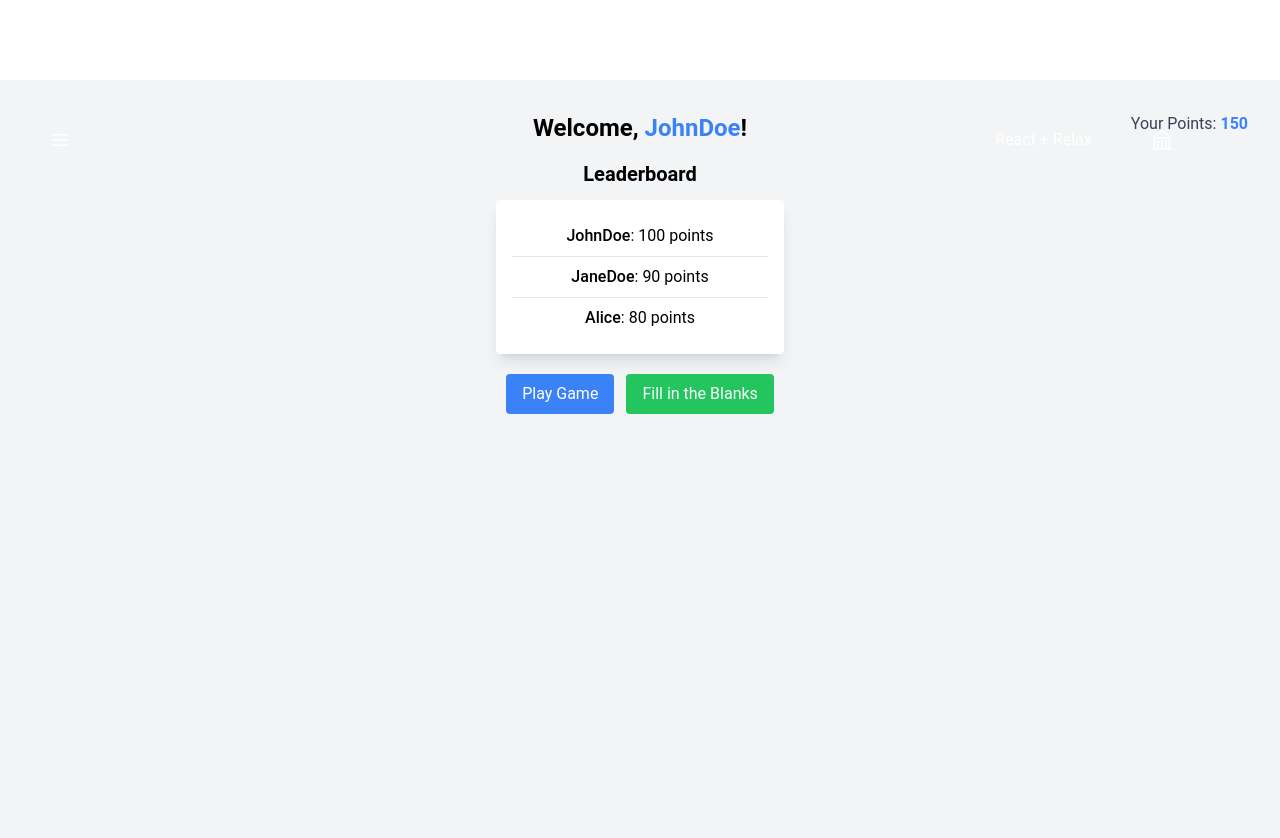
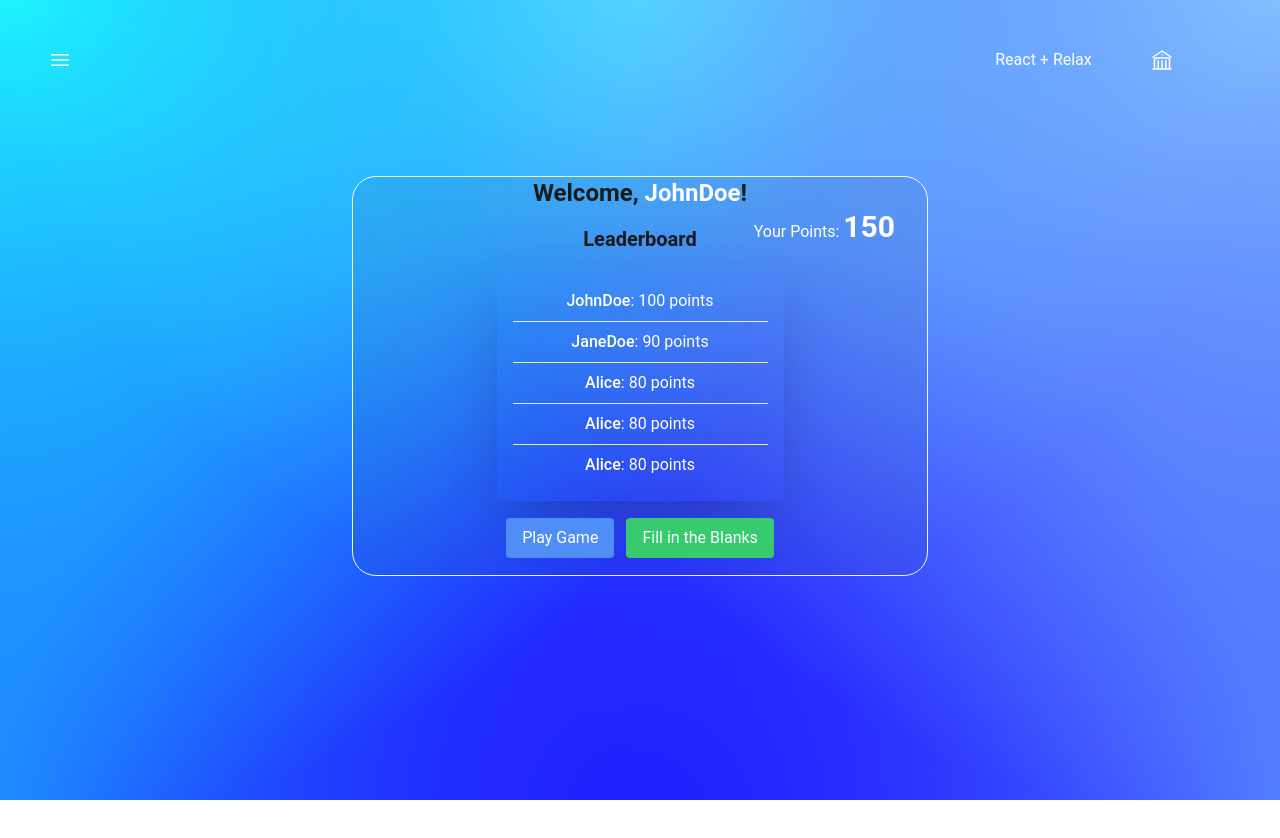
Before and after one commit to ishaaq08/react-and-relax, a React (Vite) app in the folder client/: page /dashboard in a window 1280 px wide. Shown: the top 838 px of the page. After the commit the page ends 800 px from the top, so only its background shows below. Built offline with nearby package versions, Linux system fonts and the light colour scheme.

Commit message:
styling profile page

```diff
--- a/client/src/pages/HowToPage1/index.jsx
+++ b/client/src/pages/HowToPage1/index.jsx
@@ -1,13 +1,22 @@
 import { useEffect } from 'react';
 import { BeginGame, BreakDurationForm, HowToPlay } from '../../components';
 import { useData } from '../../contexts';
+import background5 from '../../assets/background5.svg';
+
+const bgStyles = {
+  backgroundImage: `url(${background5})`, // Use the 'url' function to specify the image path // Adjust to your preference
+  backgroundSize: 'cover',
+  backgroundPosition: 'center', // Adjust to your preference
+  // backgroundRepeat: 'no-repeat',
+  height: '100vh',
+  // Set the desired height of your hero section
+};
 
 const index = () => {
-
-  const { setSession } = useData()
+  const { setSession } = useData();
   useEffect(() => {
-    setSession(1)
-  },[])
+    setSession(1);
+  }, []);
 
   return (
     <div className="bg-[#023E8A] h-screen">
--- a/client/src/pages/dashboard/index.jsx
+++ b/client/src/pages/dashboard/index.jsx
@@ -1,61 +1,79 @@
-import React, { useState } from "react"
-import { useNavigate } from "react-router-dom"
+import React, { useState } from 'react';
+import { useNavigate } from 'react-router-dom';
+import background5 from '../../assets/background5.svg';
+
+const bgStyles = {
+  backgroundImage: `url(${background5})`, // Use the 'url' function to specify the image path // Adjust to your preference
+  backgroundSize: 'cover',
+  backgroundPosition: 'center', // Adjust to your preference
+  // backgroundRepeat: 'no-repeat',
+  height: '100vh',
+  // Set the desired height of your hero section
+};
 
 function Dashboard() {
-	const [username, setUsername] = useState("JohnDoe")
-	const [userPoints, setUserPoints] = useState(150)
-	const Navigate = useNavigate()
+  const [username, setUsername] = useState('JohnDoe');
+  const [userPoints, setUserPoints] = useState(150);
+  const Navigate = useNavigate();
   const leaderboard = [
-		{ username: "JohnDoe", score: 100 },
-		{ username: "JaneDoe", score: 90 },
-		{ username: "Alice", score: 80 },
-	]
+    { username: 'JohnDoe', score: 100 },
+    { username: 'JaneDoe', score: 90 },
+    { username: 'Alice', score: 80 },
+    { username: 'Alice', score: 80 },
+    { username: 'Alice', score: 80 },
+  ];
 
   const handlePlayButtonClick = () => {
-		Navigate("/games/how-to-play/fill-in-the-blanks")
+    Navigate('/games/how-to-play/fill-in-the-blanks');
 
-		console.log("Play button clicked")
-	}
+    console.log('Play button clicked');
+  };
 
   const handleFillInTheBlanksClick = () => {
-		console.log("Fill in the Blanks button clicked")
-	}
+    console.log('Fill in the Blanks button clicked');
+  };
 
   return (
-		<div className="dashboard p-8 bg-gray-100 min-h-screen mt-20 relative">
-			<div className="absolute top-8 right-8 text-gray-700">
-				Your Points:{" "}
-				<span className="font-bold text-blue-500">{userPoints}</span>
+    <div
+      style={bgStyles}
+      className="dashboard p-8 bg-gray-100 min-h-screen relative opacity-90"
+    >
+
+
+      <div className="text-center mt-36 max-w-xl h-[50vh] flex justify-center bg-blue-900 rounded-3xl bg-clip-padding backdrop-filter backdrop-blur-lg bg-opacity-10 border border-slate-100 items-center flex-col mx-auto">
+				<div className="absolute top-8 right-8 text-white">
+        Your Points:{' '}
+        <span className="font-bold text-3xl text-white">{userPoints}</span>
       </div>
-
-			<div className="text-center max-w-xl mx-auto">
         <h1 className="text-2xl font-bold mb-4">
-					Welcome, <span className="text-blue-500">{username}</span>!
+          Welcome, <span className="text-white">{username}</span>!
         </h1>
         <h2 className="text-xl font-semibold mb-3">Leaderboard</h2>
-				<ul className="bg-white p-4 rounded shadow-lg w-1/2 mx-auto">
+        <ul className="bg-transparent p-4 shadow-2xl text-white w-1/2 mx-auto ">
           {leaderboard.map((player, index) => (
             <li key={index} className="border-b last:border-0 py-2">
-							<span className="font-medium">{player.username}</span>:{" "}
+              <span className="font-medium">{player.username}</span>:{' '}
               {player.score} points
             </li>
           ))}
         </ul>
+        <div className='flex justify-center items-center h-[100px]'>
           <button
             onClick={handlePlayButtonClick}
-					className="mt-5 py-2 px-4 bg-blue-500 text-white rounded hover:bg-blue-600 transition duration-200 mr-3"
+            className=" py-2 px-4 bg-blue-500 text-white rounded hover:bg-blue-600 transition duration-200 mr-3"
           >
             Play Game
           </button>
           <button
             onClick={handleFillInTheBlanksClick}
-					className="mt-5 py-2 px-4 bg-green-500 text-white rounded hover:bg-green-600 transition duration-200"
+            className=" py-2 px-4 bg-green-500 text-white rounded hover:bg-green-600 transition duration-200"
           >
             Fill in the Blanks
           </button>
         </div>
       </div>
-	)
+    </div>
+  );
 }
 
-export default Dashboard
+export default Dashboard;
```
Also changed, not shown: client/src/assets/background5.svg (added). Lines whose indentation alone changed are shown as unchanged.
